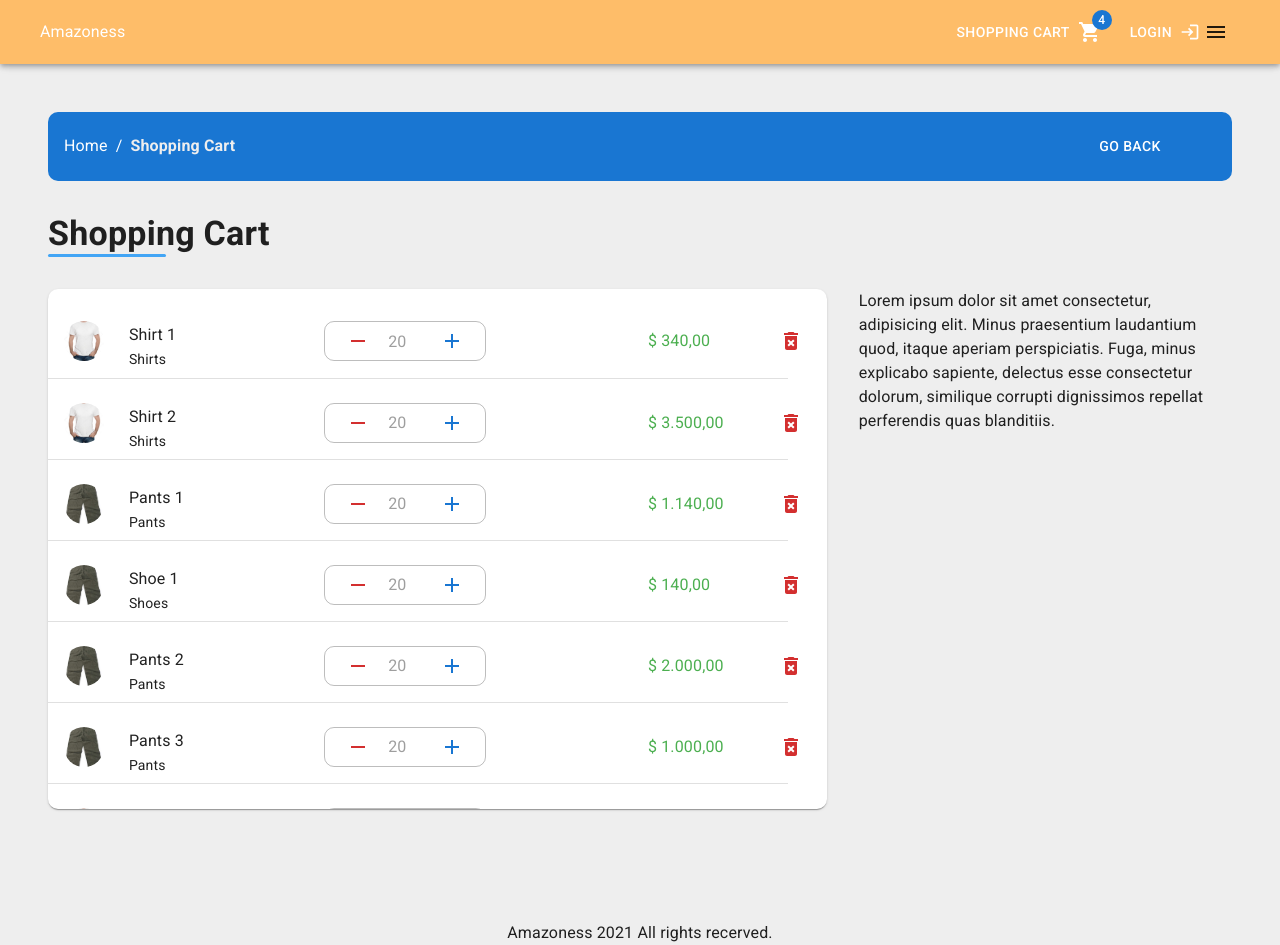
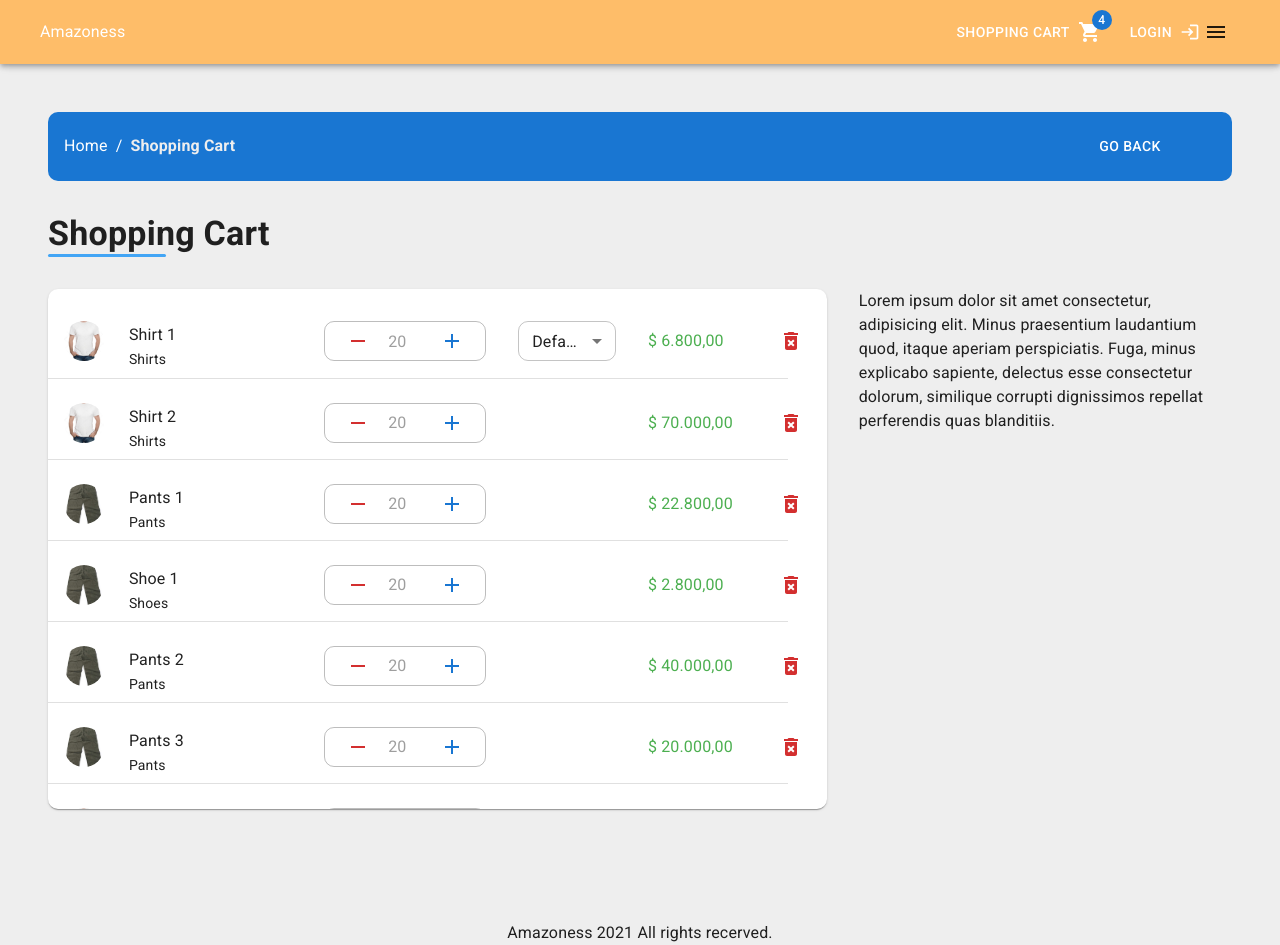
Before and after one commit to TheMrCorvy/amazoness, a Next.js app: page /cart in a window 1280 px wide. Built offline with nearby package versions, Linux system fonts and the light colour scheme.

Commit message:
fixed bugs

```diff
--- a/src/components/CartListItem/index.tsx
+++ b/src/components/CartListItem/index.tsx
@@ -101,7 +101,7 @@ const CartListItem: FC<Props> = ({ reduxProduct }) => {
 						</FormControl>
 					</Grid>
 					<Grid item xs={12} sm={3} lg={2}>
-						{selectedOption && (
+						{subCategories && (
 							<FormControl fullWidth>
 								<Select
 									labelId="options-label"
@@ -133,7 +133,7 @@ const CartListItem: FC<Props> = ({ reduxProduct }) => {
 						<Grid container justifyContent="space-between" spacing={2}>
 							<Grid item xs={6} md={7} className={classes.textCenter}>
 								<Typography variant="body1" className={classes.textGreen}>
-									{formatPrice(amount * reduxProduct.default.price)}
+									{formatPrice(amount * totalPrice)}
 								</Typography>
 							</Grid>
 							<Grid item>
--- a/src/components/CartListItem/styles.ts
+++ b/src/components/CartListItem/styles.ts
@@ -15,7 +15,7 @@ export const useStyles = makeStyles((theme: Theme) =>
 			marginRight: 2,
 		},
 		selectInput: {
-			borderRadius: 3,
+			borderRadius: 30,
 			textTransform: "capitalize",
 		},
 		textCenter: {
```
